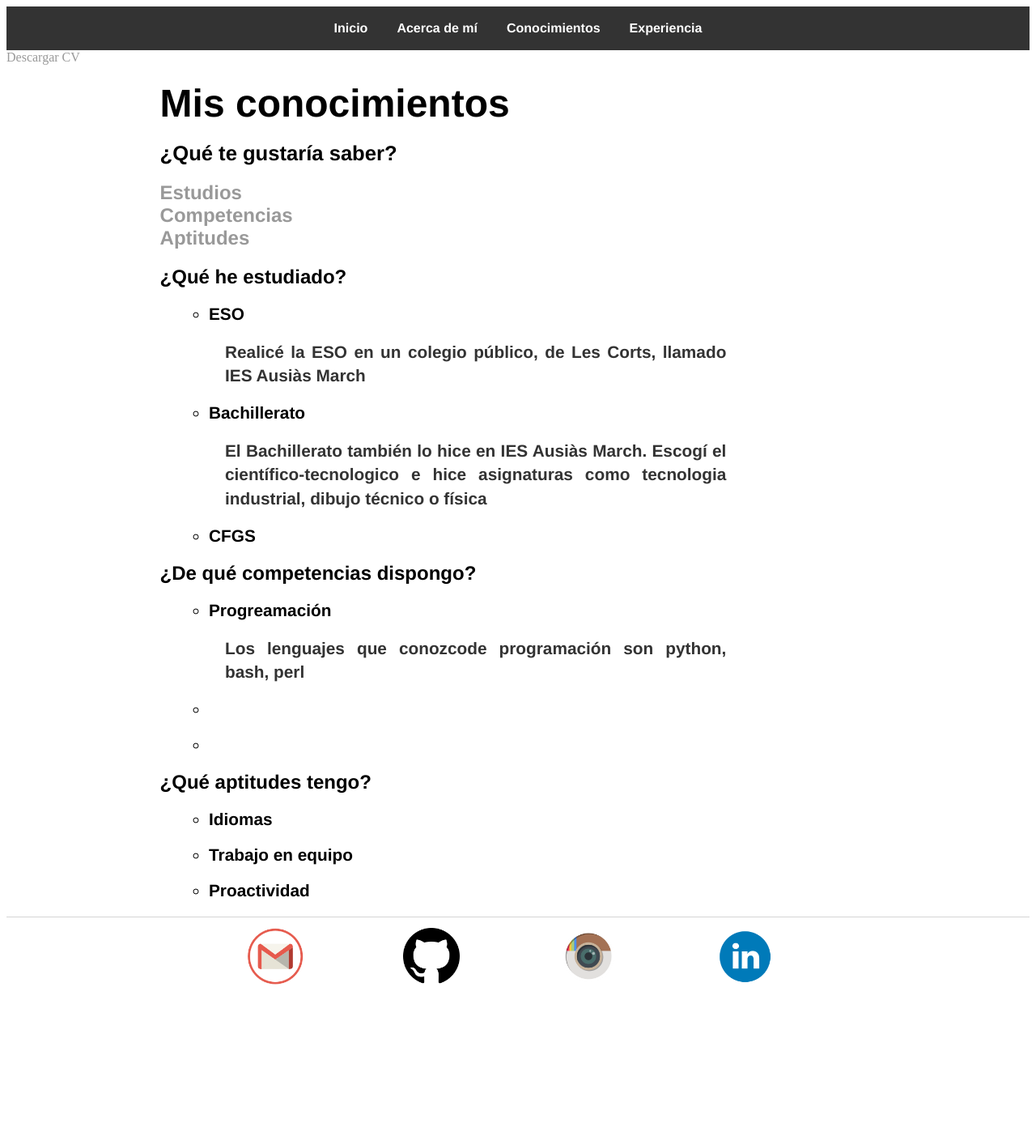
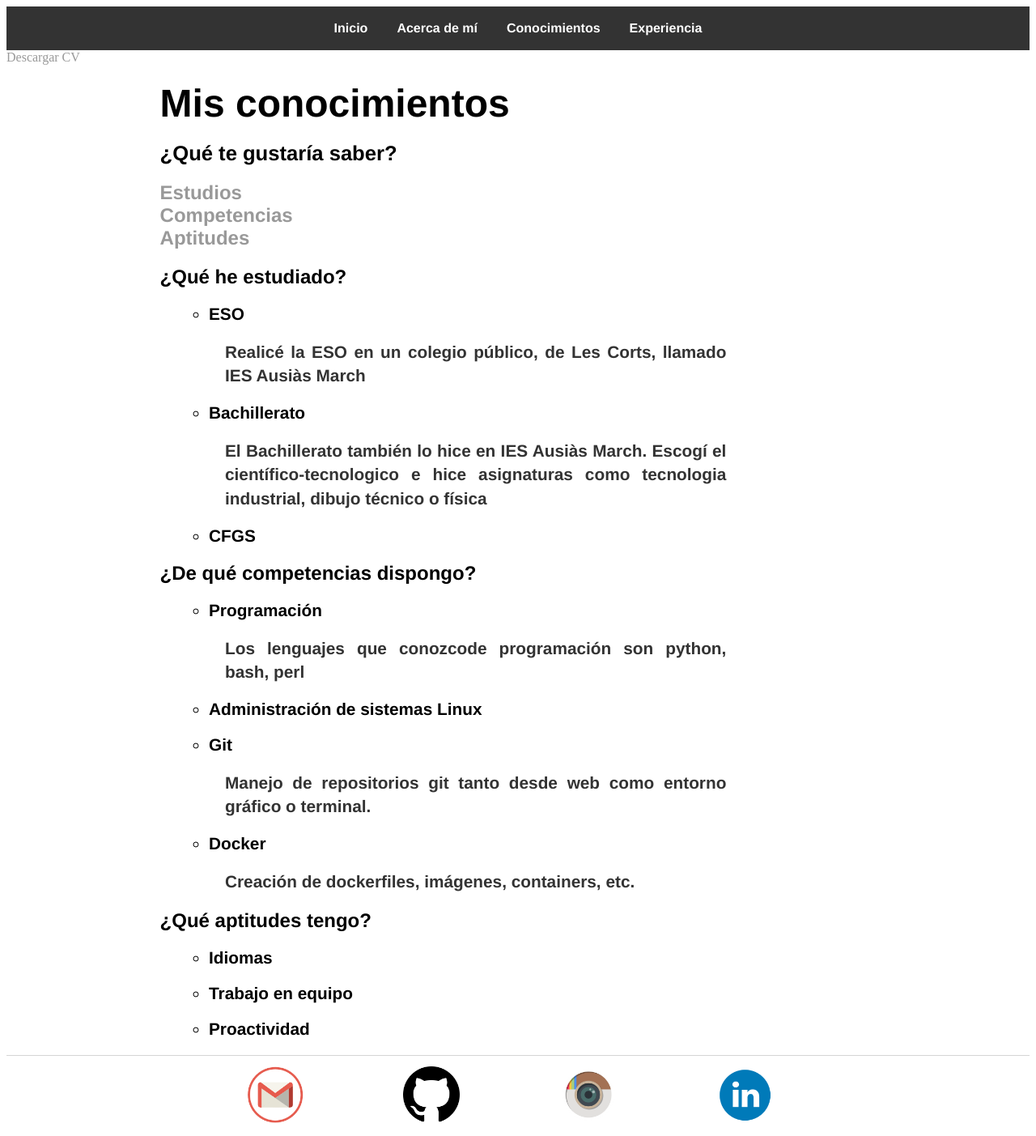
Before and after one commit to isx47590131/isx47590131.github.io, a Jekyll site: the page built from cv/index.html, in a window 1280 px wide. Shown: the whole page at 81% size. Built offline with Jekyll 4.4.1, drawn with Linux system fonts in a browser that asks for light colours; before the commit the page ends 1231 px from its top, so only the background shows below that.

Commit message:
Update index.html

```diff
--- a/cv/index.html
+++ b/cv/index.html
@@ -26,9 +26,10 @@ title: CV Arnau Esteban
 
 		<h3 id="Competencias">¿De qué competencias dispongo?</h3>
 	<ul class="competencias">
-		<li>Progreamación <p>Los lenguajes que conozcode programación son python, bash, perl </p></li>
-		<li></li>
-		<li></li>
+		<li>Programación <p>Los lenguajes que conozcode programación son python, bash, perl </p></li>
+		<li>Administración de sistemas Linux</li>
+		<li>Git <p>Manejo de repositorios git tanto desde web como entorno gráfico o terminal.</p></li>
+		<li>Docker <p>Creación de dockerfiles, imágenes, containers, etc. </p>
 	</ul>
 		<h3 id="Aptitudes">¿Qué aptitudes tengo?</h3>
 	<ul class="aptitudes">
```
